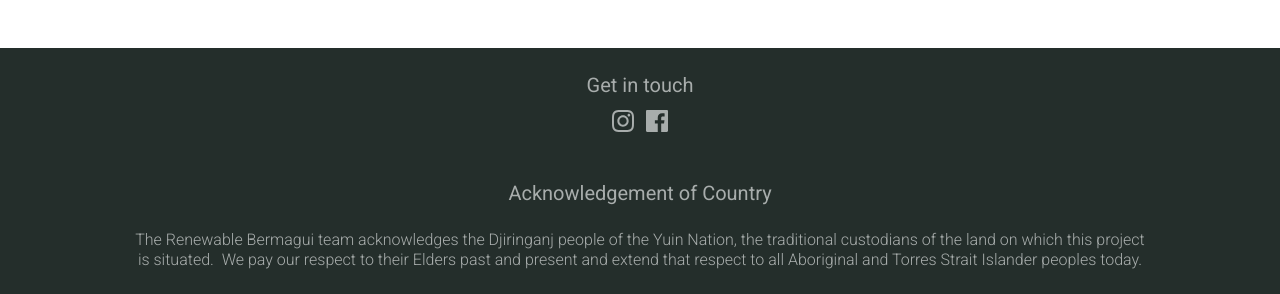
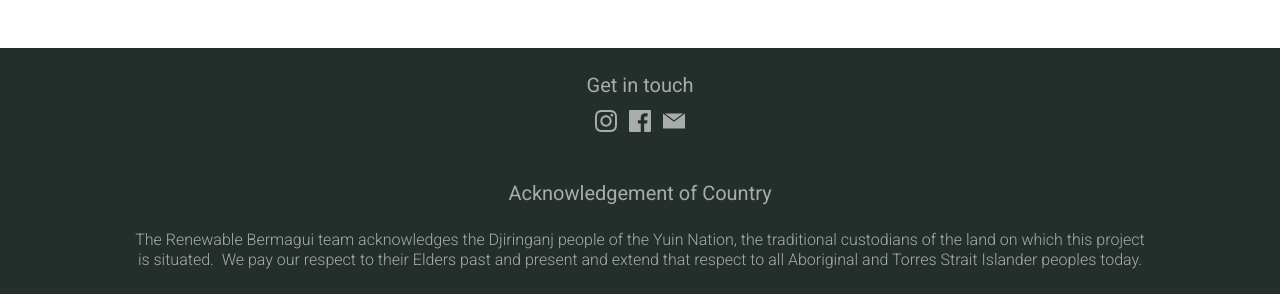
Before and after one commit to renewablebermagui/renewablebermagui.github.io, a Jekyll site: the page built from resources.md, in a window 1280 px wide. Shown: the part 634-928 px from the top of the page. Built offline with Jekyll 4.4.1, drawn with Linux system fonts in a browser that asks for light colours; some web fonts are replaced.

Commit message:
made social links open in new tab

```diff
--- a/_config.yml
+++ b/_config.yml
@@ -25,6 +25,7 @@
 social_links: # Appears in sidebar. Set the urls then uncomment and comment out as desired
   Instagram: https://instagram.com/renewable_bermagui
   Facebook: https://facebook.com/renewablebermagui
+  Email: mailto:hello@renewablebermagui.org
 
 bermi_socials:
 - name: Facebook
--- a/_includes/button.html
+++ b/_includes/button.html
@@ -1 +1 @@
-<a class="button" href="{{ include.link | default: '#' }}"{% if include.color %} style="background: {{ include.color }}"{% endif %}>{{ include.text | default: "Button" }}{% if include.icon %}&nbsp; {% include icon.html id=include.icon title=include.icon %}{% endif %}</a>
+<a class="button" href="{{ include.link | default: '#' }}"{% if include.color %} style="background: {{ include.color }}"{% endif %}{% if include.target %} target="{{include.target}}"{% endif %}">{{ include.text | default: "Button" }}{% if include.icon %}&nbsp; {% include icon.html id=include.icon title=include.icon %}{% endif %}</a>
--- a/_includes/nav-social.html
+++ b/_includes/nav-social.html
@@ -2,7 +2,7 @@
   {% for link in site.social_links %}
     {% if link[1] != blank %}
       {% assign id = link[0] | downcase %}
-      <a href="{{ link[1] }}">
+      <a href="{{ link[1] }}" target="_blank">
         {% include icon.html id=id title=id %}
       </a>
     {% endif %}
--- a/_includes/social-buttons.html
+++ b/_includes/social-buttons.html
@@ -1,7 +1,7 @@
 <div class="social-buttons">
   {% for link in site.bermi_socials %}
 
-      {% include button.html text=link.name icon=link.id link=link.link color=link.colour %}
+      {% include button.html text=link.name icon=link.id link=link.link color=link.colour target="_blank" %}
 
   {% endfor %}
 </div>
--- a/_sass/_theme.scss
+++ b/_sass/_theme.scss
@@ -67,6 +67,11 @@
   }
 }
 
+.socials-container, social-buttons {
+  a {
+
+  }
+}
 
 .header .nav {
   display: flex;
```
